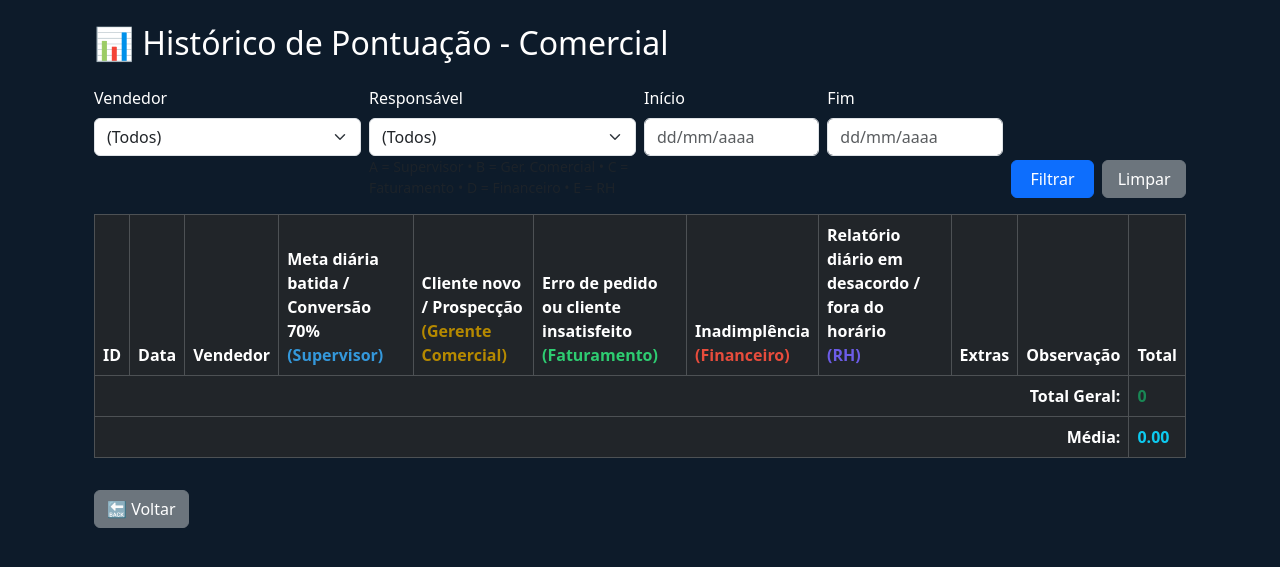
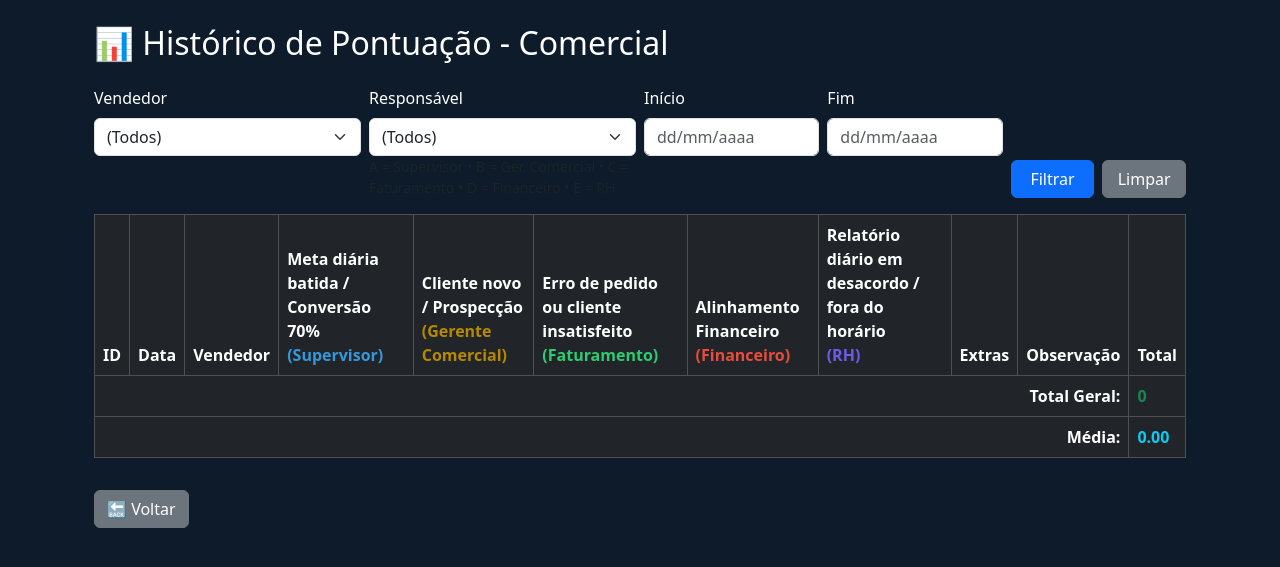
Before and after one commit to Luangscruznfe/confie-apps, a Flask app: page /historico_comercial in a window 1280 px wide. Shown: the part 104-671 px from the top of the page. Run offline with Flask 3, Linux system fonts and the light colour scheme; data that the repository does not hold is empty; some libraries are stand-ins or nearby versions.

Commit message:
att mapas

```diff
--- a/pontuacao_app/templates/comercial.html
+++ b/pontuacao_app/templates/comercial.html
@@ -112,7 +112,7 @@
       <div class="form-check mb-2">
         <span class="setor-financeiro">Financeiro</span>
         <input class="form-check-input" type="checkbox" name="D" value="-1" id="D">
-        <label class="form-check-label" for="D">Inadimplência (-1)</label>
+        <label class="form-check-label" for="D">Alinhamento Financeiro (-1)</label>
       </div>
 
       <div class="form-check mb-3">
--- a/pontuacao_app/templates/historico_comercial.html
+++ b/pontuacao_app/templates/historico_comercial.html
@@ -82,7 +82,7 @@
             <span class="setor-faturamento">(Faturamento)</span>
           </th>
           <th>
-            Inadimplência<br>
+            Alinhamento Financeiro<br>
             <span class="setor-financeiro">(Financeiro)</span>
           </th>
           <th>
```
